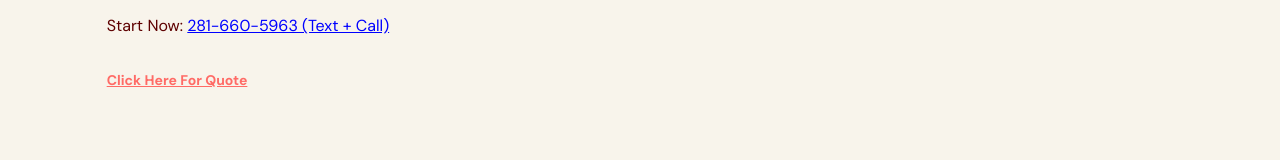
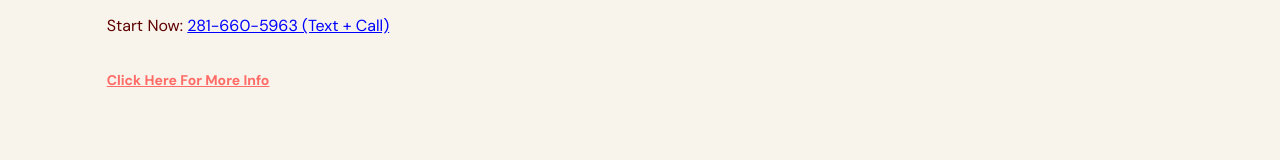
Before and after one commit to Astro713/herlindo-website, a React (Vite) app: page / in a window 1280 px wide. Shown: the part 486-646 px from the top of the page. Built offline with nearby package versions, Linux system fonts and the light colour scheme.

Commit message:
contact fix

```diff
--- a/src/scenes/contactUs/index.tsx
+++ b/src/scenes/contactUs/index.tsx
@@ -46,7 +46,7 @@ const ContactUs = ({ setSelectedPage }: Props) => {
             <span className="text-primary-500">GET YOUR FREE</span> QUOTE TODAY!
           </HText>
           <p className="my-5">
-            To receive a quote as quickly as possible, give us a call at <a href="tel:+12816605963" style={{textDecoration: 'underline', color: 'blue'}}>281-660-5963</a> or send an email to <a href="mailto:herlindo713@yahoo.com" style={{textDecoration: 'underline', color: 'blue'}}>herlindo713@yahoo.com</a>.
+            To receive a quote as quickly as possible, give us a call or text at <a href="tel:+12816605963" style={{textDecoration: 'underline', color: 'blue'}}>281-660-5963</a> or send an email to <a href="mailto:herlindo713@yahoo.com" style={{textDecoration: 'underline', color: 'blue'}}>herlindo713@yahoo.com</a>.
           </p>
           <p className="my-5">
             You can also share your details with us, all you need to do is drop us a message outlining what you'd like to accomplish, we'll take care of the rest and be in touch soon!
--- a/src/scenes/home/index.tsx
+++ b/src/scenes/home/index.tsx
@@ -76,7 +76,7 @@ const Home = ({ setSelectedPage }: Props) => {
                 onClick={() => setSelectedPage(SelectedPage.ContactUs)}
                 href={`#${SelectedPage.ContactUs}`}
               >
-                <p>Click Here For Quote</p>
+                <p>Click Here For More Info</p>
               </AnchorLink>
             </motion.div>
         </div>
```
